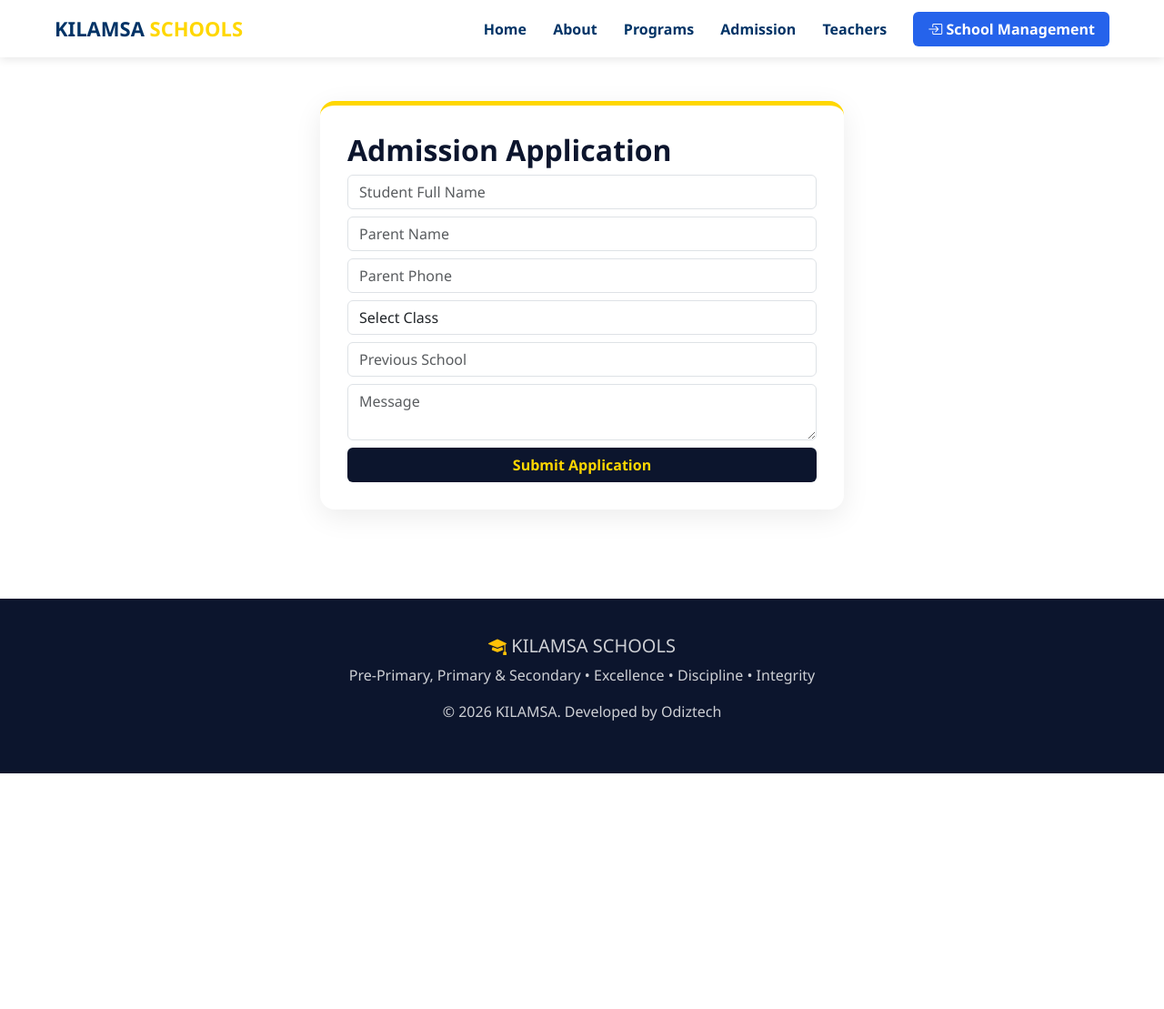
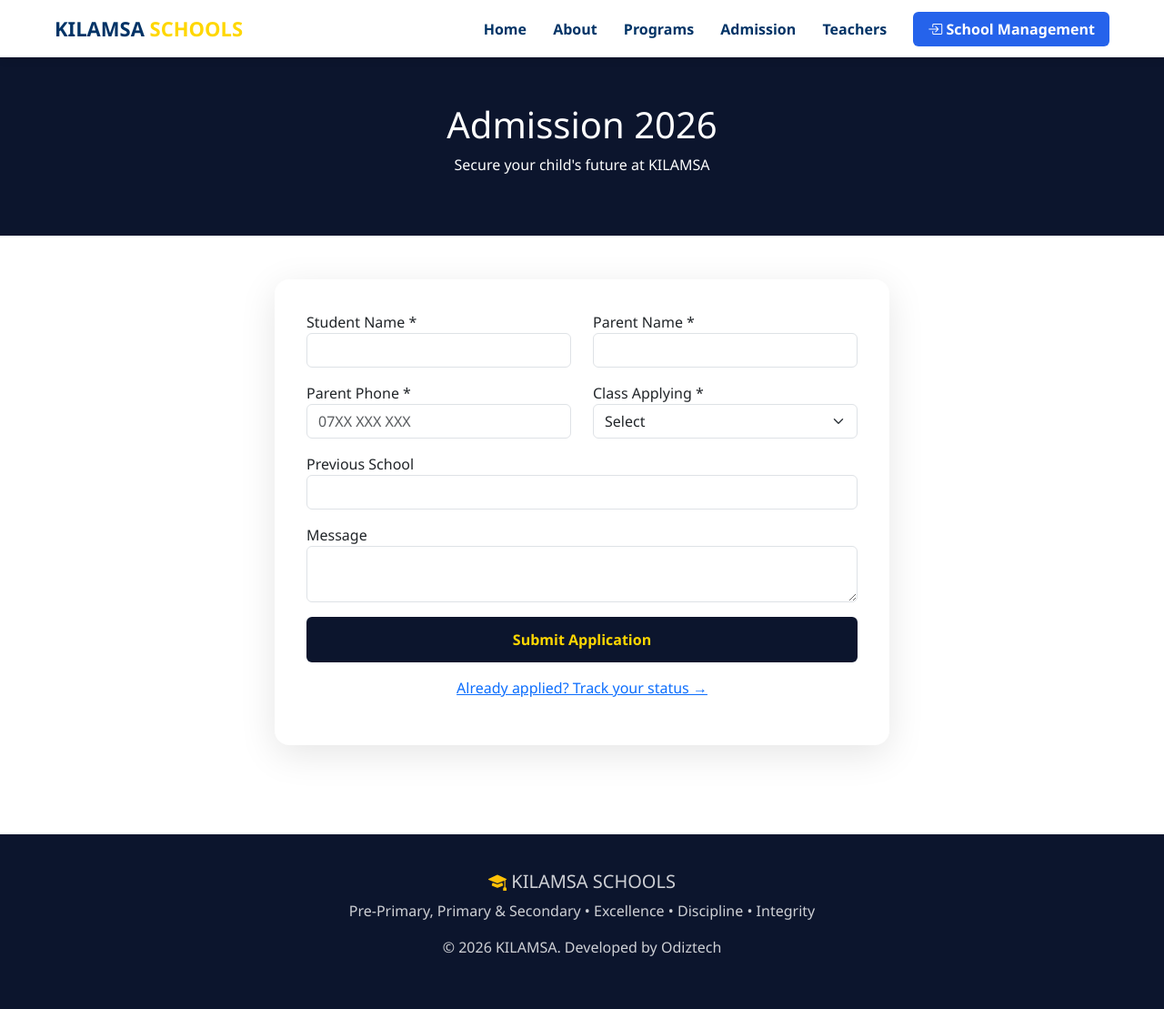
Before and after one commit to owdenlwimiko9-ux/the_system, a Django app: page /admissions/apply/ in a window 1280 px wide. Shown: the part 37-1146 px from the top of the page at 91% size. Before the commit the page ends 887 px from the top, so only its background shows below. Run offline with Django 5.2, Linux system fonts and the light colour scheme.

Commit message:
working tracking system locally

```diff
--- a/admissions/templates/admissions/apply.html
+++ b/admissions/templates/admissions/apply.html
@@ -1,21 +1,26 @@
 {% extends 'base_public.html' %}
 {% block content %}
-<div class="container py-5" style="max-width:600px;">
-<div style="background:white; padding:30px; border-radius:16px; box-shadow:0 8px 30px rgba(0,0,0,0.08); border-top:5px solid #FFD700;">
-<h2 style="color:#0c152d; font-weight:bold;">Admission Application</h2>
-{% if messages %}{% for m in messages %}<div class="alert alert-success">{{m}}</div>{% endfor %}{% endif %}
-<form method="post">{% csrf_token %}
-<input class="form-control mb-2" name="full_name" placeholder="Student Full Name" required>
-<input class="form-control mb-2" name="parent_name" placeholder="Parent Name" required>
-<input class="form-control mb-2" name="parent_phone" placeholder="Parent Phone" required>
-<select class="form-control mb-2" name="class_applying" required>
-<option value="">Select Class</option>
-<option>Baby Class</option><option>Pre-Primary</option><option>Primary</option><option>Form 1-4</option><option>Form 5-6</option>
-</select>
-<input class="form-control mb-2" name="previous_school" placeholder="Previous School">
-<textarea class="form-control mb-2" name="message" placeholder="Message"></textarea>
-<button class="btn w-100" style="background:#0c152d; color:#FFD700; font-weight:bold;">Submit Application</button>
-</form>
+<div style="background:#0c152d; padding:50px 20px; text-align:center; color:white;">
+    <h1>Admission 2026</h1>
+    <p>Secure your child's future at KILAMSA</p>
 </div>
+<div class="container py-5" style="max-width:700px;">
+    <div style="background:white; padding:35px; border-radius:16px; box-shadow:0 10px 40px rgba(0,0,0,0.1);">
+        <form method="post">{% csrf_token %}
+            <div class="row">
+                <div class="col-md-6 mb-3"><label>Student Name *</label><input name="full_name" class="form-control" required></div>
+                <div class="col-md-6 mb-3"><label>Parent Name *</label><input name="parent_name" class="form-control" required></div>
+            </div>
+            <div class="row">
+                <div class="col-md-6 mb-3"><label>Parent Phone *</label><input name="parent_phone" class="form-control" required placeholder="07XX XXX XXX"></div>
+                <div class="col-md-6 mb-3"><label>Class Applying *</label>
+                <select name="class_applying" class="form-select" required><option value="">Select</option><option>Baby Class</option><option>Pre-Primary</option><option>Primary</option><option>Form 1-4</option><option>Form 5-6</option></select></div>
+            </div>
+            <div class="mb-3"><label>Previous School</label><input name="previous_school" class="form-control"></div>
+            <div class="mb-3"><label>Message</label><textarea name="message" class="form-control" rows="2"></textarea></div>
+            <button class="btn w-100" style="background:#0c152d; color:#FFD700; font-weight:bold; padding:12px;">Submit Application</button>
+        </form>
+        <p class="text-center mt-3"><a href="/admissions/track/">Already applied? Track your status →</a></p>
+    </div>
 </div>
 {% endblock %}
--- a/admissions/urls.py
+++ b/admissions/urls.py
@@ -1,11 +1,8 @@
 from django.urls import path
 from . import views
 
-app_name = 'admissions'
-
 urlpatterns = [
-    path('apply/', views.apply_view, name='apply'),
-    path('manage/', views.admission_list_view, name='list'),
-    path('approve/<int:id>/', views.admission_approve, name='approve'),
-    path('reject/<int:id>/', views.admission_reject, name='reject'),
+    path('apply/', views.apply, name='admissions_apply'),
+    path('status/<str:code>/', views.status, name='admissions_status'),
+    path('track/', views.track, name='admissions_track'),
 ]
--- a/admissions/views.py
+++ b/admissions/views.py
@@ -1,41 +1,27 @@
 from django.shortcuts import render, redirect, get_object_or_404
-from django.contrib.auth.decorators import user_passes_test
 from django.contrib import messages
 from .models import AdmissionApplication
 
-def superuser_required(user):
-    return user.is_superuser
-
-def apply_view(request):
+def apply(request):
     if request.method == 'POST':
-        AdmissionApplication.objects.create(
+        app = AdmissionApplication.objects.create(
             full_name=request.POST.get('full_name'),
             parent_name=request.POST.get('parent_name'),
             parent_phone=request.POST.get('parent_phone'),
-            email=request.POST.get('email'),
             class_applying=request.POST.get('class_applying'),
-            previous_school=request.POST.get('previous_school'),
-            message=request.POST.get('message'),
+            previous_school=request.POST.get('previous_school',''),
+            message=request.POST.get('message','')
         )
-        messages.success(request, 'Application submitted! We will call you soon.')
-        return redirect('admissions:apply')
+        return redirect('admissions_status', code=app.application_code)
     return render(request, 'admissions/apply.html')
 
-@user_passes_test(superuser_required, login_url='/')
-def admission_list_view(request):
-    applications = AdmissionApplication.objects.all().order_by('-created_at')
-    return render(request, 'admissions/admission_list.html', {'applications': applications})
+def status(request, code):
+    application = get_object_or_404(AdmissionApplication, application_code=code)
+    return render(request, 'admissions/status.html', {'app': application})
 
-@user_passes_test(superuser_required, login_url='/')
-def admission_approve(request, id):
-    app = get_object_or_404(AdmissionApplication, id=id)
-    app.status = 'Approved'
-    app.save()
-    return redirect('admissions:list')
-
-@user_passes_test(superuser_required, login_url='/')
-def admission_reject(request, id):
-    app = get_object_or_404(AdmissionApplication, id=id)
-    app.status = 'Rejected'
-    app.save()
-    return redirect('admissions:list')
+def track(request):
+    result = None
+    if request.method == 'POST':
+        phone = request.POST.get('phone')
+        result = AdmissionApplication.objects.filter(parent_phone__icontains=phone).order_by('-created_at')
+    return render(request, 'admissions/track.html', {'result': result})
--- a/config/settings.py
+++ b/config/settings.py
@@ -127,8 +127,8 @@ LOGIN_REDIRECT_URL = 'dashboard:home'
 
 # SECURITY kwa Production
 if not DEBUG:
-    SECURE_SSL_REDIRECT = True
+    SECURE_SSL_REDIRECT = False
     SESSION_COOKIE_SECURE = True
     CSRF_COOKIE_SECURE = True
-    SECURE_HSTS_SECONDS = 31536000
-    SECURE_HSTS_INCLUDE_SUBDOMAINS = True
+    SECURE_HSTS_SECONDS = 0
+    SECURE_HSTS_INCLUDE_SUBDOMAINS = False
```
Also changed, not shown: admissions/models.py (+15 -10 lines), admissions/templates/admissions/status.html (added, +20 -0 lines), admissions/templates/admissions/track.html (added, +21 -0 lines), website/models.py (+0 -11 lines), website/templates/website/admission.html (+14 -12 lines), admissions/migrations/0002_remove_admissionapplication_email_and_more.py (added), db.sqlite3.
